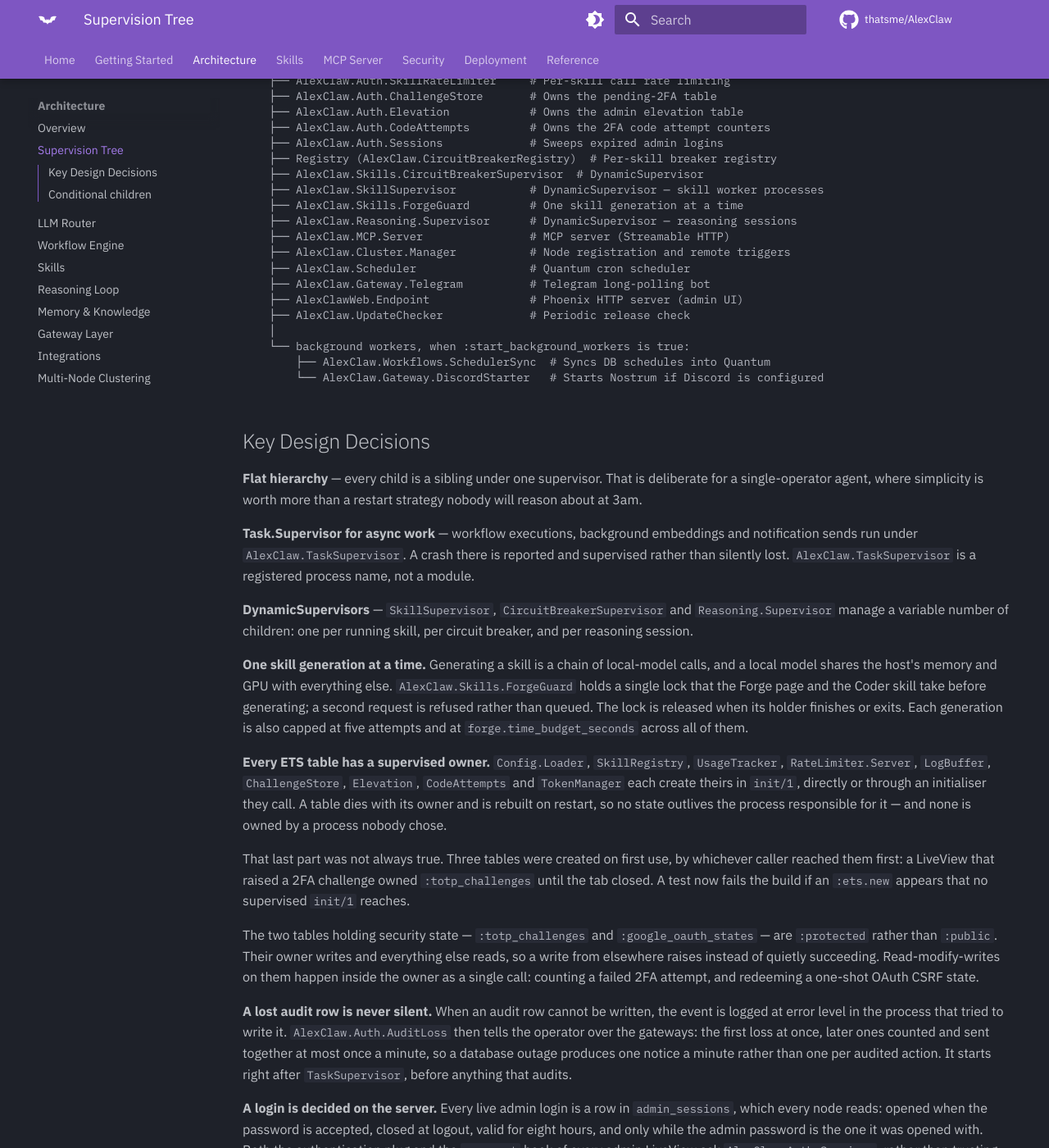
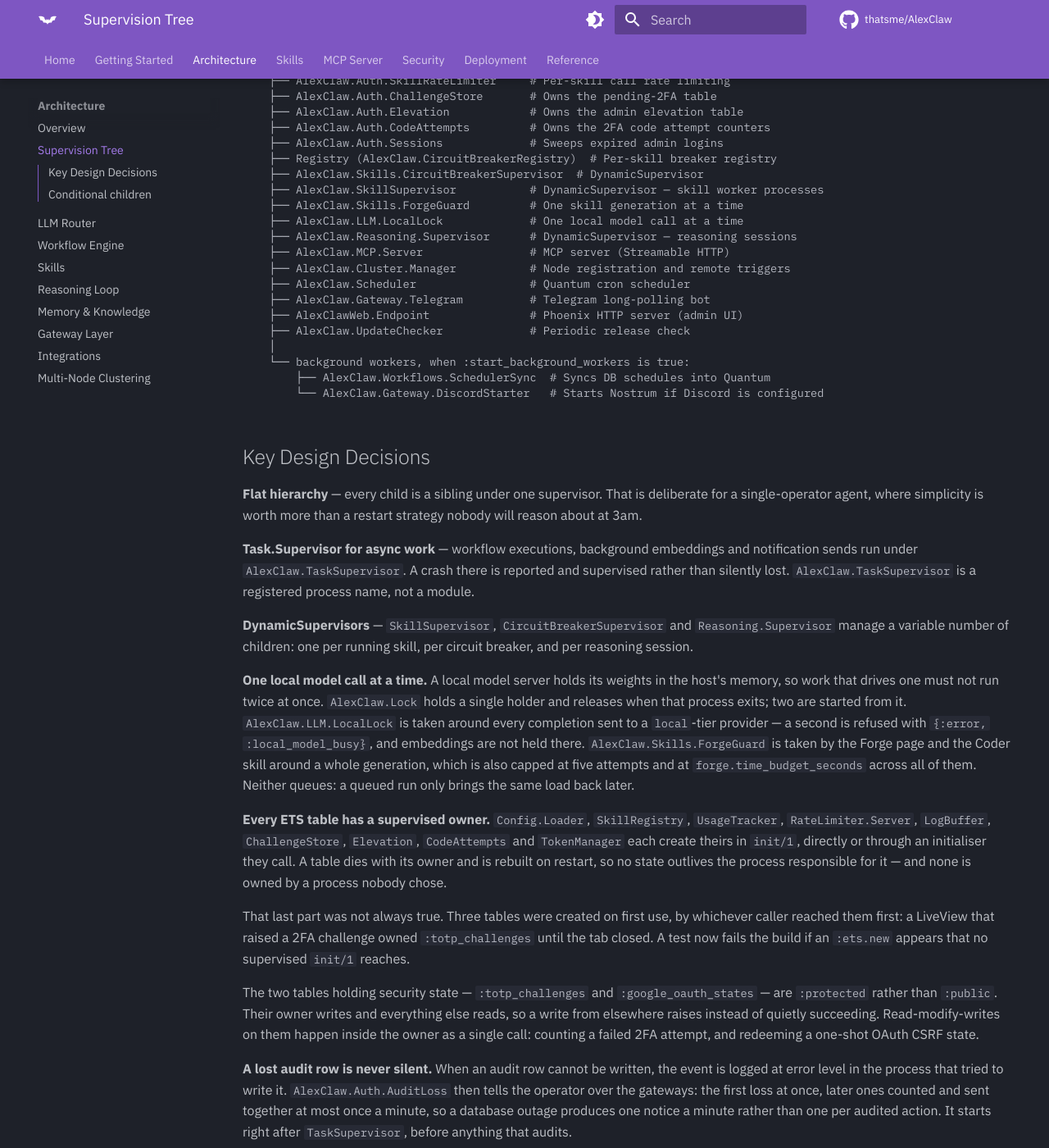
Before and after one commit to thatsme/AlexClaw, an MkDocs documentation site: the page built from docs/architecture/supervision-tree.md, in a window 1280 px wide and 1400 px high, scrolled down 499 px. Shown: the whole window at 82% size. Built offline with MkDocs 1.6.1 and Material for MkDocs 9.7.7, drawn with Linux system fonts in a browser that asks for light colours; comment, search, counter and statistics services are not loaded.

Commit message:
fix(llm): one local call at a time, and no fallback between local providers
Two local model servers each holding a model is 16 GB of a 24 GB
machine. That is how the host froze: a Forge retry loop drove LM Studio
and Ollama at once until 20 MB were free and it had to be powered off.

A local provider is now never the fallback for another local provider,
whatever the failure — not a 5xx, not a timeout. The second server
would load its own model beside the first. A cloud provider after a
local failure stays allowed; it costs this machine nothing.

Every completion to a local provider is taken under AlexClaw.LLM.LocalLock,
so one runs at a time and a second is refused with :local_model_busy
rather than queued. Embeddings are not held there. The lock itself is
AlexClaw.Lock, which AlexClaw.Skills.ForgeGuard now also uses.

```diff
--- a/docs/architecture/supervision-tree.md
+++ b/docs/architecture/supervision-tree.md
@@ -27,6 +27,7 @@ AlexClaw.Application (one_for_one)
   ├── AlexClaw.Skills.CircuitBreakerSupervisor  # DynamicSupervisor
   ├── AlexClaw.SkillSupervisor           # DynamicSupervisor — skill worker processes
   ├── AlexClaw.Skills.ForgeGuard         # One skill generation at a time
+  ├── AlexClaw.LLM.LocalLock             # One local model call at a time
   ├── AlexClaw.Reasoning.Supervisor      # DynamicSupervisor — reasoning sessions
   ├── AlexClaw.MCP.Server                # MCP server (Streamable HTTP)
   ├── AlexClaw.Cluster.Manager           # Node registration and remote triggers
@@ -55,13 +56,16 @@ a registered process name, not a module.
 `Reasoning.Supervisor` manage a variable number of children: one per running
 skill, per circuit breaker, and per reasoning session.
 
-**One skill generation at a time.** Generating a skill is a chain of
-local-model calls, and a local model shares the host's memory and GPU with
-everything else. `AlexClaw.Skills.ForgeGuard` holds a single lock that the
-Forge page and the Coder skill take before generating; a second request is
-refused rather than queued. The lock is released when its holder finishes or
-exits. Each generation is also capped at five attempts and at
-`forge.time_budget_seconds` across all of them.
+**One local model call at a time.** A local model server holds its weights in
+the host's memory, so work that drives one must not run twice at once.
+`AlexClaw.Lock` holds a single holder and releases when that process exits;
+two are started from it. `AlexClaw.LLM.LocalLock` is taken around every
+completion sent to a `local`-tier provider — a second is refused with
+`{:error, :local_model_busy}`, and embeddings are not held there.
+`AlexClaw.Skills.ForgeGuard` is taken by the Forge page and the Coder skill
+around a whole generation, which is also capped at five attempts and at
+`forge.time_budget_seconds` across all of them. Neither queues: a queued run
+only brings the same load back later.
 
 **Every ETS table has a supervised owner.** `Config.Loader`, `SkillRegistry`,
 `UsageTracker`, `RateLimiter.Server`, `LogBuffer`, `ChallengeStore`,
```
Also changed, not shown: 10 other files.
